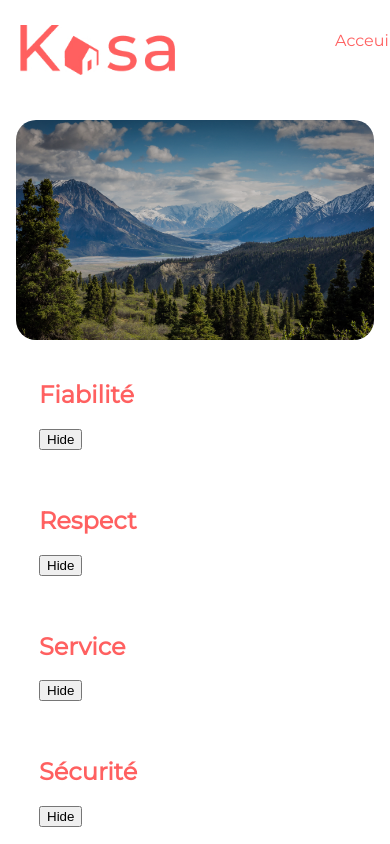
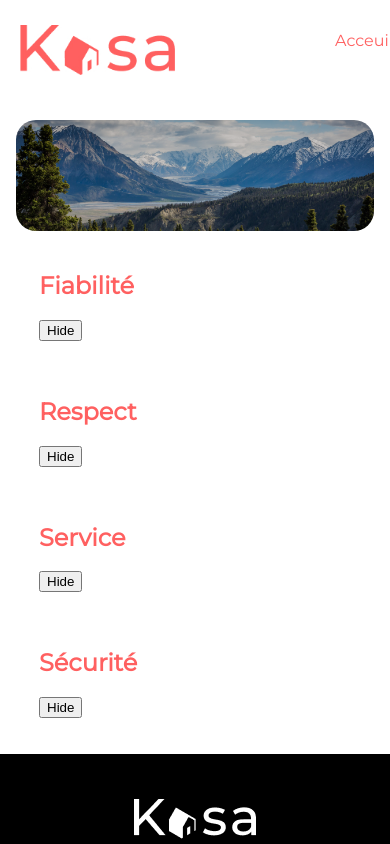
Before and after one commit to CMickus/Projet-6, a React (Create React App) app: page /A-propos in a window 390 px wide. Shown: the top 844 px of the page. Built offline with nearby package versions, Linux system fonts and the light colour scheme.

Commit message:
CSS format portable banner

```diff
--- a/src/components/Banner.module.css
+++ b/src/components/Banner.module.css
@@ -24,4 +24,17 @@
     position: absolute;
     color: white;
     font-size: 3em;
+    width: 92%;
 }
+
+
+@media screen and (max-width: 767px) {
+    .banner{
+        height: 111px;
+    }
+
+    .title1{
+        font-size: 1.7em;
+        margin-left: 40px;
+    }
+}
--- a/src/components/BaseLayout.module.css
+++ b/src/components/BaseLayout.module.css
@@ -1,5 +1,4 @@
 .visuel{
-
         width: 100%;
         display: flex;
         justify-content: center;
```
